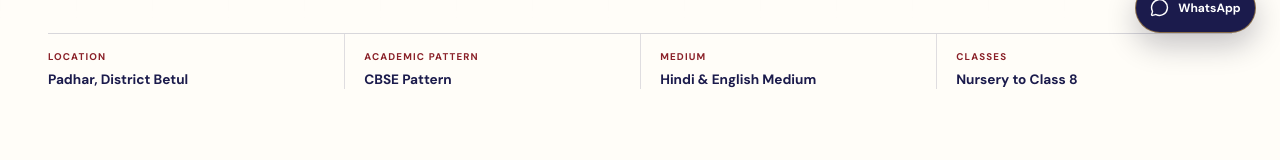
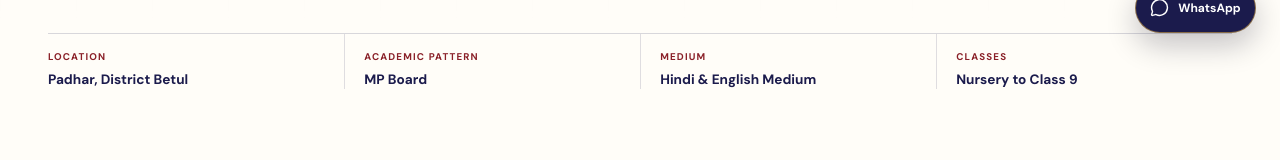
Before and after one commit to satitech-official/Veena-vadini-scl, a Next.js app: page /about in a window 1280 px wide. Shown: the part 743-903 px from the top of the page. Built offline with nearby package versions, Linux system fonts and the light colour scheme; no server answers; the database is empty.

Commit message:
Update MP Board and Nursery to Class 9 in src/content/internal-pages.ts

```diff
--- a/src/content/internal-pages.ts
+++ b/src/content/internal-pages.ts
@@ -3,14 +3,14 @@ import { placeholderMedia } from "@/content/homepage";
 export const internalPageFacts = {
   school: [
     { label: "Location", value: "Padhar, District Betul" },
-    { label: "Academic pattern", value: "CBSE Pattern" },
+    { label: "Academic pattern", value: "MP Board" },
     { label: "Medium", value: "Hindi & English Medium" },
-    { label: "Classes", value: "Nursery to Class 8" },
+    { label: "Classes", value: "Nursery to Class 9" },
   ],
   academics: [
-    { label: "Classes", value: "Nursery to Class 8" },
+    { label: "Classes", value: "Nursery to Class 9" },
     { label: "Medium", value: "Hindi & English Medium" },
-    { label: "Pattern", value: "CBSE Pattern" },
+    { label: "Pattern", value: "MP Board" },
   ],
 } as const;
 
@@ -39,7 +39,7 @@ export const internalAcademicStages = [
     id: "middle-school",
     number: "03",
     label: "Middle School",
-    classes: ["Class 6", "Class 7", "Class 8"],
+    classes: ["Class 6", "Class 7", "Class 8", "Class 9"],
     title: "Learning habits become more independent.",
     description: "A steady next stage for building stronger subject understanding, independent learning habits, communication, problem solving, and responsibility.",
     focus: ["Subject understanding", "Independent learning", "Communication", "Problem solving", "Responsibility"],
```
